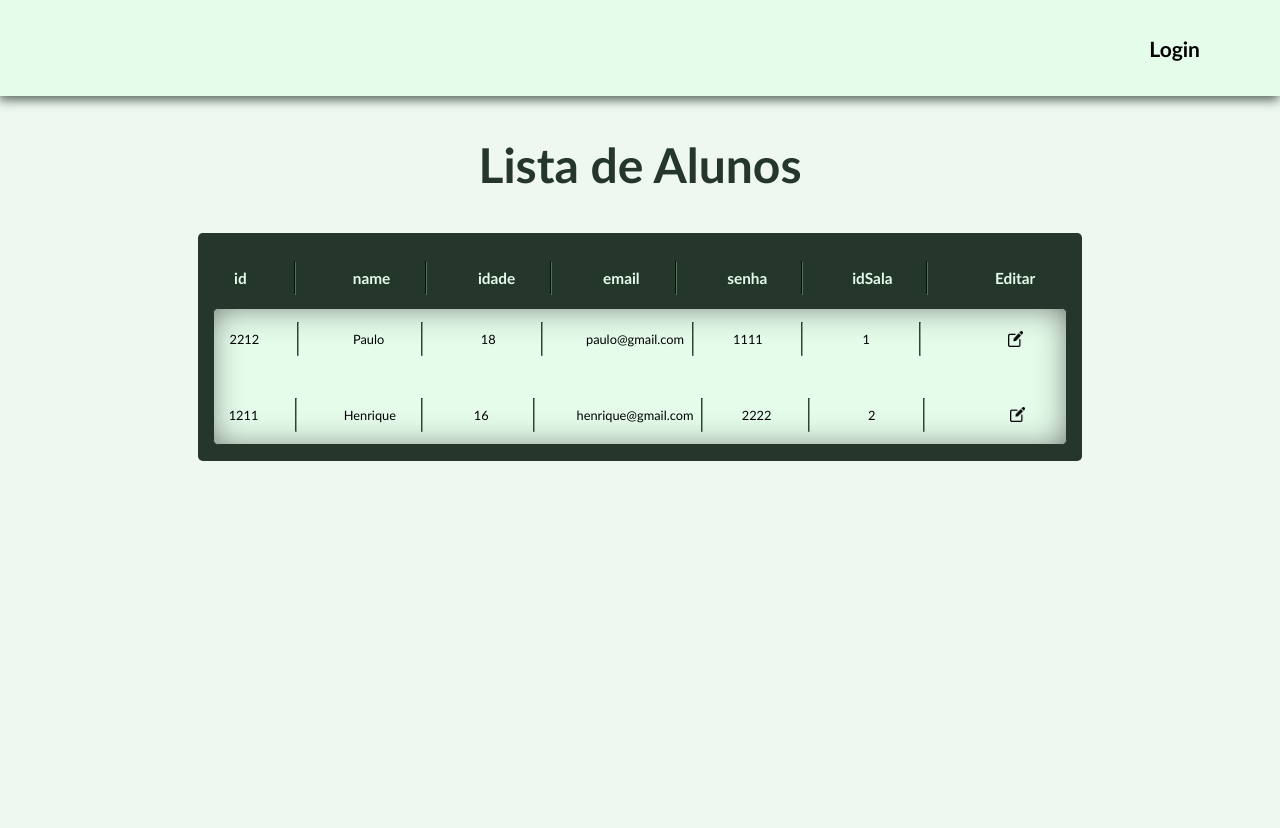
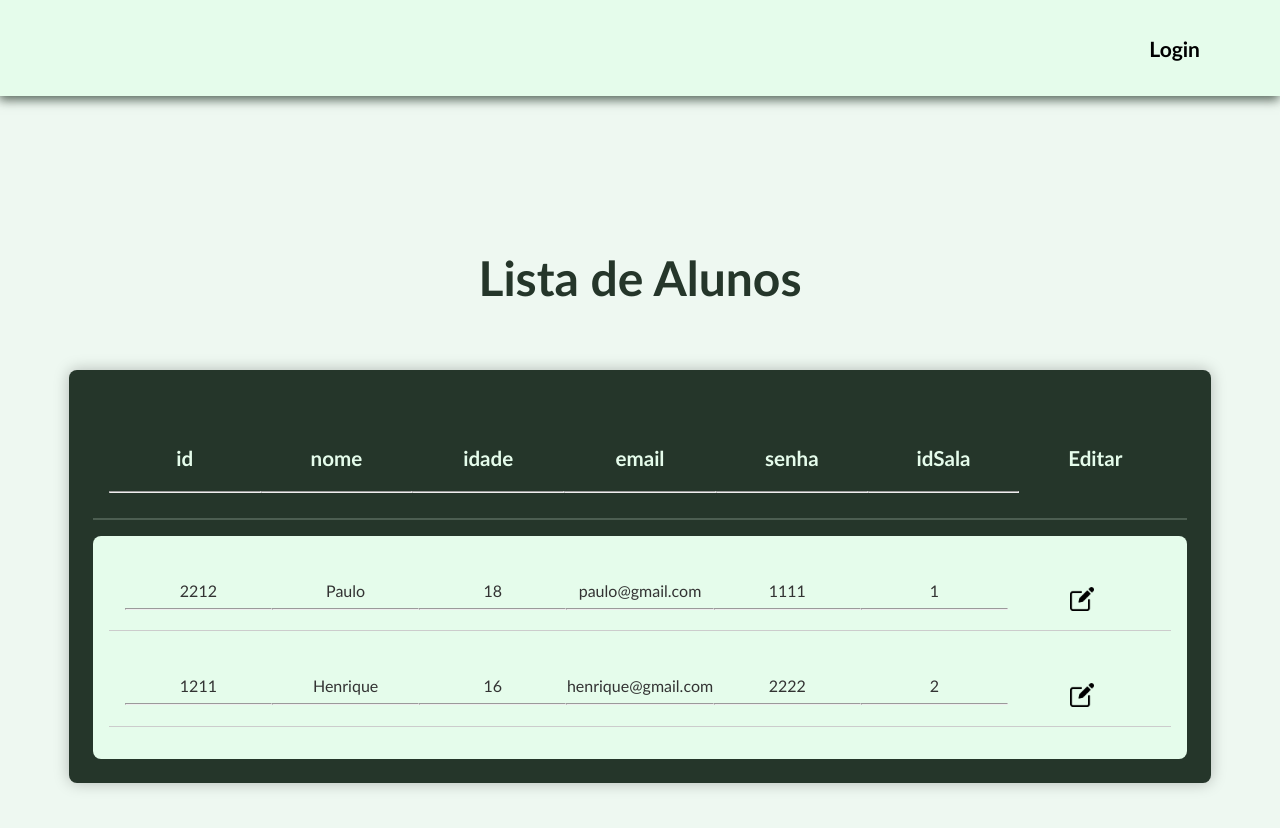
Before and after one commit to jhonicauan/ABP, a React (Vite) app in the folder projetoABP/: page /listalunos in a window 1280 px wide. Shown: the top 828 px of the page. Before the commit the page ends 800 px from the top, so only its background shows below. Built offline with nearby package versions, Linux system fonts and the light colour scheme.

Commit message:
menus alterados

```diff
--- a/projetoABP/src/App.jsx
+++ b/projetoABP/src/App.jsx
@@ -1,7 +1,8 @@
 import Homepage from './pages/homePage/homePage'
 import Mainheader from './components/main_header/main_header'
 import LoginPage from './pages/loginPage/loginPage'
-import ListAlunosPage from './pages/listAlunosPage/listAlunosPage'
+import ListAlunosPage from './pages/listAlunosPage/ListAlunosPage'
+import AddAlunosPage from './pages/addAlunosPage/addAlunosPage'
 import EditAlunosPage from './pages/editAlunosPage/editAlunosPage'
 import { BrowserRouter as Router,Route,Routes } from 'react-router-dom'
 import './App.css'
@@ -17,6 +18,7 @@ function App() {
         <Route path='/home' element={<Homepage></Homepage>}/>
         <Route path='/listalunos' element={<ListAlunosPage></ListAlunosPage>}/>
         <Route path='/editalunos/:idAluno' element={<EditAlunosPage></EditAlunosPage>}/>
+        <Route path='addalunos' element={<AddAlunosPage></AddAlunosPage>}/>
       </Routes>
     </Router>
    </>
--- a/projetoABP/src/components/lista/lista.css
+++ b/projetoABP/src/components/lista/lista.css
@@ -1,102 +1,90 @@
-.list_main_box{
-    border-radius: 0.3em;
+.list_main_box {
+    border-radius: 0.5em;
     display: flex;
-    align-items: center;
-    justify-content: center;
     flex-direction: column;
-    width: 70%;
+    align-items: stretch;
+    width: 100%;
+    max-width: 1200px;
     background-color: rgb(37, 54, 42);
-    padding: 1em;
+    padding: 1.5em;
+    box-shadow: 0px 0px 15px rgba(0,0,0,0.25);
 }
 
-.list_header{
+.list_header {
     display: flex;
-    align-items: center;
-    justify-content: center;
-    width: 100%;
-    gap: 1.5em;
-    margin: 0;
-    padding: 0.8em 1.2em;
-    border-radius: 0.3em;
-
+    justify-content: space-between;
+    flex-wrap: nowrap;
+    padding: 1em;
+    border-bottom: 2px solid rgba(229, 252, 235, 0.2);
 }
 
-.list_header li{
-    color:  rgb(229, 252, 235);
-    display: flex;
-    align-items: center;
-    justify-content: space-around;
+.list_header li {
+    color: rgb(229, 252, 235);
+    font-weight: bold;
     width: 15%;
-    gap: 0.5em;
-    margin: 0;
-
+    text-align: center;
+    font-size: 1.1em;
+    list-style: none;
 }
 
-.list_header h3{
-    font-size: clamp(0.5em, 1.2vw, 2em);
-    margin: 0;
+.list_inner_box {
+    display: flex;
+    flex-direction: column;
+    border-radius: 0.5em;
+    background-color: rgb(229, 252, 235);
+    padding: 1em;
+    overflow-x: auto;
 }
 
-.line_items{
-    height: 2em;
-    border-color: rgba(37,54,42,0.75);
-    margin: 0;
+.list_entity {
+    display: flex;
+    justify-content: space-between;
+    align-items: center;
+    list-style: none;
+    padding: 0.8em 1em;
+    border-bottom: 1px solid #ccc;
+    transition: background-color 0.2s;
 }
 
-.list_inner_box{
+.list_entity:hover {
+    background-color: #e1f3df;
+}
+
+.list_entity li {
+    width: 15%;
+    text-align: center;
+    font-size: 1em;
+    max-width: 15%;
+    white-space: normal;
+    overflow: visible;
+}
+
+
+.list_entity h5 {
+    font-size: 1em;
+    font-weight: 400;
+    margin: 0;
+    color: #333;
+}
+
+.image_box {
     display: flex;
     justify-content: center;
     align-items: center;
-    width: 100%;
-    gap: 1em;
-    flex-direction: column;
-    border-radius: 0.3em;
-    border:solid rgb(37, 54, 42) 0.01em;
-    box-shadow: -1px 1px 38px -11px rgba(0,0,0,0.75) inset;
-    background-color:  rgb(229, 252, 235);
-}
-
-
-.list_entity{
-    display: flex;
-    align-items: center;
-    justify-content: center;
-    list-style: none;
-    gap: 1.5em;
-    margin: 0;
-    width: 100%;
-    padding: 0.8em 1.2em;
-}
-
-
-.list_entity h5{
-    font-size: clamp(0.5em, 1vw, 2em);
-    font-weight: 400;
-    margin: 0;
-}
-
-.list_entity li {
-    display: flex;
-    align-items: center;
-    justify-content: space-around;
-    width: 15%;
-    max-width: 15%;
-    gap: 0.5em;
-    margin: 0;
-}
-
-.image_box{
-    display: flex;
-    justify-content: center;
-    align-items:flex-end;
     cursor: pointer;
 }
 
-.image_box img{
-    height: clamp(0.5em, 1.2vw, 2em);
-    transition: all 0.2s;
+.image_box img {
+    height: 1.5em;
+    transition: transform 0.2s ease;
 }
 
-.image_box img:hover{
-    height: clamp(0.5em, 1.5vw, 2em);
+.image_box img:hover {
+    transform: scale(1.2);
 }
+
+@media screen and (max-width: 1280px) {
+    .list_main_box {
+        width: 95%;
+    }
+}
--- /dev/null
+++ b/projetoABP/src/pages/addAlunosPage/addAlunosPage.css
@@ -0,0 +1,39 @@
+main {
+    display: flex;
+    margin: 0 2rem;
+    justify-content: center;
+    align-items: center;
+    flex-direction: column;
+}
+
+.tittle {
+    color: rgb(37, 54, 42);
+    font-size: 2em;
+}
+
+.edit_box {
+    width: 70%;
+    background-color: rgb(37, 54, 42);
+    border-radius: 0.3em;
+    color: rgb(229, 252, 235);
+    padding: 1em 0;
+    margin: 1em;
+}
+
+.form_box {
+    display: flex;
+    align-items: start;
+    flex-direction: column;
+    padding: 0 2em;
+    justify-content: center;
+    gap: 2em;
+    flex-wrap: wrap;
+}
+
+.buttons_line {
+    display: flex;
+    width: 100%;
+    justify-content: end;
+    gap: 2em;
+    align-items: center;
+}
--- /dev/null
+++ b/projetoABP/src/pages/addAlunosPage/addAlunosPage.jsx
@@ -0,0 +1,57 @@
+import './addAlunosPage.css'
+import Input from '../../components/input/input'
+import Button from '../../components/button/button'
+import { adim } from '../../entities/adm'
+import { useState } from 'react'
+import { useNavigate } from 'react-router-dom'
+
+export default function AddAlunosPage() {
+    const [aluno, setAluno] = useState({
+        id: '',
+        name: '',
+        idade: '',
+        email: '',
+        senha: '',
+        idSala: ''
+    })
+
+    const navigate = useNavigate()
+
+    const handleChange = (e) => {
+        const key = e.target.id
+        setAluno(prevAluno => ({ ...prevAluno, [key]: e.target.value }))
+    }
+
+    const addEntity = (e) => {
+        e.preventDefault()
+        adim.add('alunos', aluno)
+        navigate('/listalunos')
+    }
+
+    const AddButtonStyle = {
+        width: '10%',
+        backgroundColor: 'rgb(55, 114, 71)',
+        color: 'rgb(229, 252, 235)'
+    }
+
+    return (
+        <main>
+            <div className='tittle'>
+                <h2>Adicionar Aluno</h2>
+            </div>
+            <div className='edit_box'>
+                <form className='form_box' onSubmit={addEntity}>
+                    <Input input_label={'Id'} value={aluno.id} width={10} onChange={handleChange} id={'id'} />
+                    <Input input_label={'Nome'} value={aluno.name} width={40} onChange={handleChange} id={'name'} />
+                    <Input input_label={'Idade'} value={aluno.idade} width={10} onChange={handleChange} id={'idade'} />
+                    <Input input_label={'Email'} value={aluno.email} width={40} onChange={handleChange} id={'email'} />
+                    <Input input_label={'Senha'} value={aluno.senha} width={40} onChange={handleChange} id={'senha'} />
+                    <Input input_label={'Sala'} value={aluno.idSala} width={10} onChange={handleChange} id={'idSala'} />
+                    <div className="buttons_line">
+                        <Button buttonText={'Adicionar'} type='submit' style={AddButtonStyle} onclick={addEntity} />
+                    </div>
+                </form>
+            </div>
+        </main>
+    )
+}
--- a/projetoABP/src/pages/homePage/homePage.css
+++ b/projetoABP/src/pages/homePage/homePage.css
@@ -1,126 +1,151 @@
-main{
+
+
+main {
   display: flex;
-    margin: 0 0 1rem;
   flex-direction: column;
+  margin: 1rem auto;
+  width: 100%;
+  max-width: 1400px;
+  padding: 0 2rem;
 }
 
-.message_box{
+.message_box {
   display: flex;
   justify-content: center;
   align-items: center;
   font-size: 2em;
-    width: 80%;
-    padding: 0.5rem;
-    background-color:  rgb(229, 252, 235);
-    min-height: 5em;
-    max-height: 10em;
+  background-color: rgb(229, 252, 235);
   color: rgb(37, 54, 42);
-    border-radius:0.3em;
-    margin: 2rem;
-    box-shadow: -1px 4px 10px 0px rgba(37,54,42,0.75);
+  border-radius: 0.5em;
+  margin: 2rem 0;
+  padding: 1rem;
+  box-shadow: 0 4px 12px rgba(37, 54, 42, 0.5);
+}
+
+.interface {
+  display: flex;
+  justify-content: space-between;
+  flex-wrap: wrap;
+  gap: 2rem;
 }
 
 
-.options_menu{
-    display: flex;
-}
-.options{
-    display: flex;
-    align-items: center;
-    background-color: white;
-    justify-content: center;
+.options {
+    display: grid;
+    grid-template-columns: repeat(auto-fit, minmax(300px, 1fr)); /* no máximo 2 colunas */
     gap: 1.5em;
-    border-radius: 0.3em;
-    box-sizing: border-box;
-    padding: 1em;
-    flex-wrap: wrap;
-    width: 40%;
-}
-
-.box_options{
-    text-align: center;
-    width: 30%;
-    font-size: clamp(0.5em, 1vw, 2em);
-    background-color: rgb(229, 252, 235);
-    box-sizing: border-box;
-    overflow-wrap: break-word;
-    color: rgb(37, 54, 42);
-    padding: 2em 1em;
-    border-radius: 0.3em;
-}
-
-.active{
-    display: flex;
-    text-align: left;
-    background-color: rgb(229, 252, 235);
-    color: rgb(37, 54, 42);
-    border-radius: 1em;
-    transition: all 0.2s linear;
-    box-shadow: -1px 4px 10px 0px rgba(37,54,42,0.75);
-    cursor: pointer;
-}
-
-.active ul {
-    list-style: none;
-    display: flex;
-    gap: 1em;
-    flex-direction: column;
+    padding: 1.5em;
+    background-color: transparent;
+    border-radius: 0.5em;
+    width: 80%;
+    max-width: 900px;
+    margin: 0 auto;
 }
 
 
-.box_options:hover{
-    color:  rgb(37, 54, 42);;
-    box-shadow: -1px 4px 12px 0px rgba(37,54,42,0.75);
-}
-
-.geral_box{
-    color: rgb(229, 252, 235);
+.box_options {
+    background-color: rgb(229, 252, 235);
+    color: rgb(37, 54, 42);
+    padding: 1em;
+    border-radius: 0.4em;
+    font-size: 0.95em;
+    text-align: center;
+    box-shadow: -1px 3px 8px rgba(37, 54, 42, 0.25);
+    transition: box-shadow 0.2s ease-in-out;
+    height: auto;
+    min-height: 140px;
     display: flex;
     flex-direction: column;
-    width: 40%;
-    border-radius: 0.3em;
-    background-color:  rgb(37, 54, 42);
-    min-height: 10em;
-    box-shadow: -1px 4px 10px 0px rgba(37,54,42,0.75);
+    justify-content: space-between;
 }
 
 
-.geral_title{
-    width: 100%;
-    display: flex;
-    align-items: center;
-    justify-content: center;
-}
-.geral_box h2{
-    font-size: 2.5em;
-    top: 0;
+.box_options:hover {
+    box-shadow: -1px 6px 14px rgba(37,54,42,0.5);
 }
 
-.geral_box ul{
+
+.box_options ul {
+  list-style: none;
+  margin-top: 1rem;
+  padding: 0;
   display: flex;
   flex-direction: column;
-    gap: 0.2em;
+  gap: 0.5em;
 }
 
-.geral_box ul li{
-    display: flex;
-    align-items: center;
-    gap: 0.2em;
-    list-style: none;
-    font-size: 1.2em;
+.box_options ul li {
+  padding: 0.3em;
+  background-color: rgb(39, 57, 44);
+  border-radius: 0.3em;
+  color: white;
+  font-weight: 500;
+  transition: opacity 0.2s;
 }
 
-.icon{
+.box_options ul li:hover {
+  opacity: 0.9;
+}
+
+.geral_box {
+  background-color: rgb(37, 54, 42);
+  color: rgb(229, 252, 235);
+  padding: 2rem;
+  border-radius: 0.5em;
+  flex: 1 1 40%;
+  box-shadow: 0 4px 12px rgba(0, 0, 0, 0.2);
+}
+
+.geral_title {
+  display: flex;
+  justify-content: center;
+  margin-bottom: 1rem;
+}
+
+.geral_box h2 {
+  font-size: 2em;
+}
+
+.geral_box ul {
+  list-style: none;
+  padding: 0;
+  margin: 0;
+  display: flex;
+  flex-direction: column;
+  gap: 0.5em;
+}
+
+.geral_box ul li {
+  font-size: 1.2em;
+  display: flex;
+  gap: 0.5em;
+  align-items: center;
+}
+
+.icon {
   min-width: 2em;
   max-width: 2.5em;
   aspect-ratio: 1 / 1;
   height: auto;
 }
 
-.interface{
-    display: flex;
-    width: 100%;
-    flex-direction: row;
-    justify-content: center;
-    gap: 1rem;
+@media screen and (max-width: 1024px) {
+  .interface {
+    flex-direction: column;
+    align-items: center;
   }
+
+  .options, .geral_box {
+    width: 90%;
+  }
+
+  .message_box {
+    font-size: 1.5em;
+    width: 90%;
+    text-align: center;
+  }
+
+  .box_options {
+    font-size: 1em;
+  }
+}
--- a/projetoABP/src/pages/listAlunosPage/ListAlunosPage.css
+++ b/projetoABP/src/pages/listAlunosPage/ListAlunosPage.css
@@ -1,12 +1,16 @@
-main{
-     display: flex;
-     margin: 0 1rem;
-     justify-content: center;
-     align-items: center;
-     flex-direction: column;
+main {
+    display: flex;
+    margin: 2rem auto;
+    justify-content: center;
+    align-items: center;
+    flex-direction: column;
+    max-width: 90%;
+    min-height: 100vh;
 }
 
-.tittle{
+.tittle {
     color: rgb(37, 54, 42);
-    font-size: 2em;
+    font-size: 2.5em;
+    margin-bottom: 1.5rem;
+    text-align: center;
 }
--- a/projetoABP/src/pages/listAlunosPage/ListAlunosPage.jsx
+++ b/projetoABP/src/pages/listAlunosPage/ListAlunosPage.jsx
@@ -1,5 +1,4 @@
 import './ListAlunosPage.css'
-import { prof } from '../../entities/professor'
 import Lista from '../../components/lista/lista'
 import { db } from '../../../db'
 
```
Also changed, not shown: projetoABP/db.js (+5 -5 lines), projetoABP/src/pages/homePage/homePage.jsx (+4 -4 lines). Lines whose indentation alone changed are shown as unchanged.
